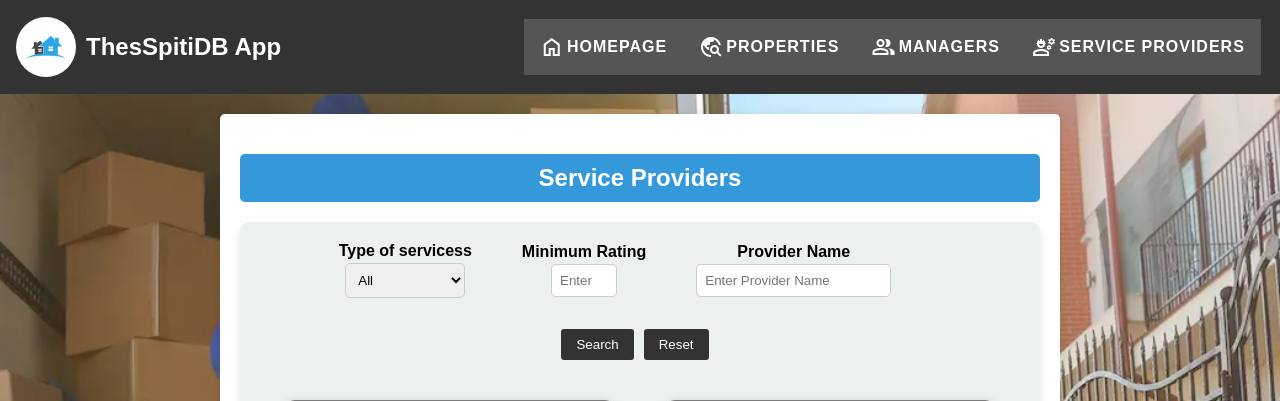
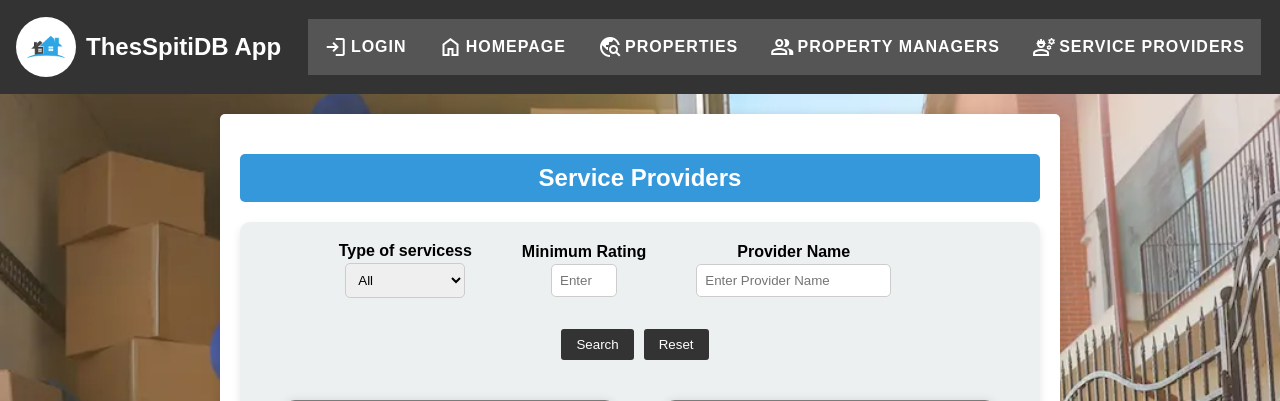
Before and after one commit to ggkyzis/MySQL_Flask, a Flask app: page /service_provider in a window 1280 px wide. Shown: the top 401 px of the page. Run offline with Flask 3, Linux system fonts and the light colour scheme; data comes from the database, SQL or seed files in the repository; some libraries are stand-ins or nearby versions.

Commit message:
added login button to service providers

```diff
--- a/templates/service_provider.html
+++ b/templates/service_provider.html
@@ -16,9 +16,10 @@
         </div>
         <nav>
             <ul>
+                <li><a href="{{ url_for('login') }}"><span class="material-symbols-outlined">login</span>Login</a></li>
                 <li><a href="/"><span class="material-symbols-outlined">home</span> Homepage</a></li>
                 <li><a href="{{ url_for('property') }}"><span class="material-symbols-outlined">travel_explore</span> Properties</a></li>
-                <li><a href="{{ url_for('manager') }}"><span class="material-symbols-outlined">group</span>Managers</a></li>
+                <li><a href="{{ url_for('manager') }}"><span class="material-symbols-outlined">group</span> Property Managers</a></li>
                 <li><a href="{{ url_for('service_provider') }}"><span class="material-symbols-outlined">engineering</span> Service Providers</a></li>
             </ul>
         </nav>
```
